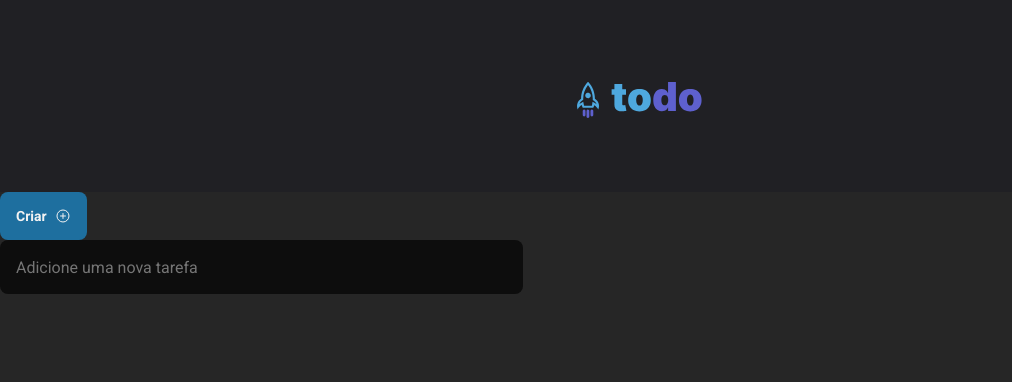
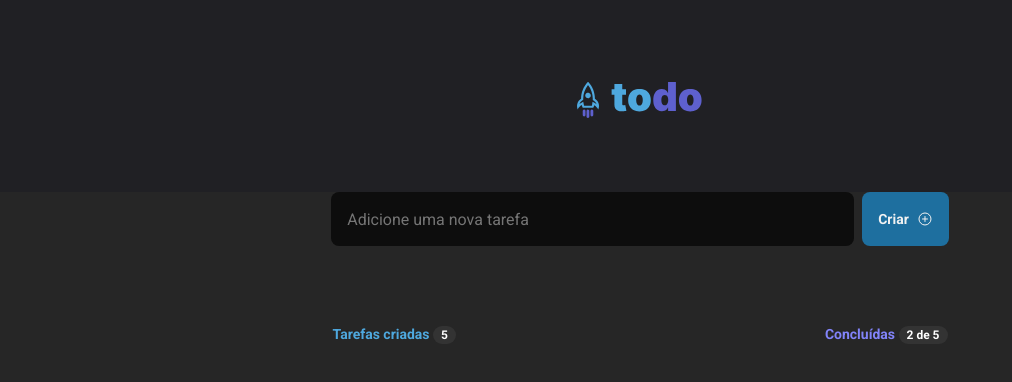
Before and after one commit to Loureiro12/Challenge-01, a React (Vite) app: page / in a window 1280 px wide. Shown: the top 382 px of the page, without its empty margins (0-1012 px from the left). Built offline with nearby package versions, Linux system fonts and the light colour scheme.

Commit message:
feat: creating task header

```diff
--- /dev/null
+++ b/src/App.module.css
@@ -0,0 +1,50 @@
+.wrapper {
+  padding: 0 1rem;
+
+  display: flex;
+  align-items: center;
+  justify-content: center;
+  gap: 0.5rem;
+}
+
+@media (max-width: 768px) {
+  .wrapper {
+    grid-template-columns: 1fr;
+  }
+}
+
+.tasks {
+  margin-top: 5rem;
+  display: flex;
+  align-items: center;
+  justify-content: center;
+}
+
+.headerTasks {
+  display: flex;
+  width: 100%;
+  justify-content: space-between;
+  max-width: 38.438rem;
+}
+
+.headerTasks p {
+  color: var(--purple);
+  font-size: 0.875rem;
+  font-weight: 700;
+}
+
+.headerTasks p:first-child {
+  color: var(--blue);
+  font-size: 0.875rem;
+  font-weight: 700;
+}
+
+.counter {
+  padding: 0.125rem 0.5rem;
+  background-color: var(--gray-300);
+  border-radius: 999px;
+
+  color: #fff;
+  font-size: 0.75rem;
+  font-weight: 700;
+}
--- a/src/App.tsx
+++ b/src/App.tsx
@@ -1,14 +1,29 @@
 import { Button } from "./components/Button";
 import { Header } from "./components/Header";
 import { InputAddTask } from "./components/InputAddTask";
+
+import styles from "./App.module.css";
+
 import "./global.css";
 
 function App() {
   return (
     <>
       <Header />
-      <Button />
-      <InputAddTask />
+      <div className={styles.wrapper}>
+        <InputAddTask />
+        <Button />
+      </div>
+      <div className={styles.tasks}>
+        <div className={styles.headerTasks}>
+          <p>
+            Tarefas criadas <span className={styles.counter}>5</span>
+          </p>
+          <p>
+            Concluídas <span className={styles.counter}>2 de 5</span>
+          </p>
+        </div>
+      </div>
     </>
   );
 }
--- a/src/components/Button/Button.module.css
+++ b/src/components/Button/Button.module.css
@@ -1,4 +1,5 @@
 .button {
+  height: 54px;
   background: var(--blue-dark);
   padding: 1rem;
   border-radius: 8px;
--- a/src/global.css
+++ b/src/global.css
@@ -2,7 +2,7 @@
   --white: #ffffff;
   --gray-100: #f2f2f2;
   --gray-200: #d9d9d9;
-  --gray-300: #c4c4cc;
+  --gray-300: #333333;
   --gray-400: #8d8d99;
   --gray-600: #262626;
   --gray-700: #0d0d0d;
```
